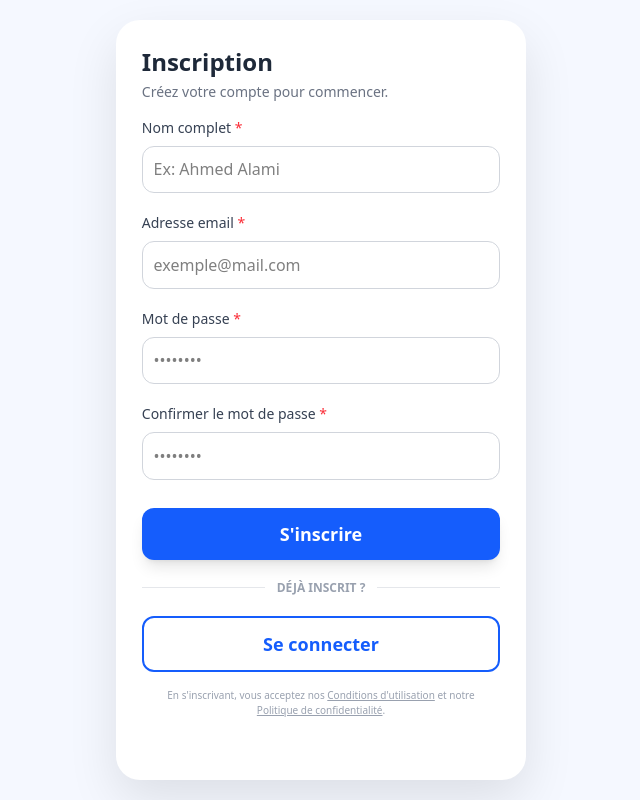
After one commit to Wassim-RF/Minerva, a PHP site: page /register in a window 1280 px wide. The commit adds this page. Shown: the whole page, without its empty margins (319-959 px from the left). Run offline with PHP 8.4, Linux system fonts and the light colour scheme.

Commit message:
feat: add registration page

```diff
--- a/app/controller/authController.php
+++ b/app/controller/authController.php
@@ -18,6 +18,9 @@
         public function showLogin() {
             include_once __DIR__ . '/../views/auth/login.php';
         }
+        public function showRegister() {
+            include_once __DIR__ . '/../views/auth/register.php';
+        }
 
         public function login() {
             if ($_SERVER['REQUEST_METHOD'] === 'POST') {
--- a/app/views/auth/login.php
+++ b/app/views/auth/login.php
@@ -45,6 +45,9 @@
         <a href="/register" class="w-full text-center border-2 border-blue-600 text-blue-600 text-lg font-semibold py-3 rounded-xl hover:bg-blue-50 transition-all duration-200">
             Créer un compte
         </a>
+        <p class="text-[10px] text-center text-gray-400 px-5">
+            En s'inscrivant, vous acceptez nos <a href="#" class="underline">Conditions d'utilisation</a> et notre <a href="#" class="underline">Politique de confidentialité</a>.
+        </p>
     </div>
 </body>
 </html>
--- /dev/null
+++ b/app/views/auth/register.php
@@ -0,0 +1,58 @@
+<?php
+    require_once __DIR__ . '/../../views/layout/head.php'
+?>
+<body class="w-full h-screen bg-[#F5F8FF] flex justify-center items-center flex-row p-[10%] pb-0 pt-0 overflow-hidden">
+    <div class="bg-white w-2/5 h-[95%] rounded-3xl shadow-[0_20px_50px_rgba(0,0,0,0.1)] p-[2.5%] flex flex-col gap-4 overflow-y-auto style-scrollbar">
+
+        <div class="flex flex-col gap-1">
+            <h1 class="text-2xl font-semibold text-gray-800">Inscription</h1>
+            <p class="text-sm text-gray-500">Créez votre compte pour commencer.</p>
+        </div>
+
+        <form method="POST" action="/register" class="flex flex-col gap-5">
+            <div class="flex flex-col gap-2">
+                <label class="text-sm font-medium text-gray-700">Nom complet <span class="text-red-500">*</span></label>
+                <input type="text" placeholder="Ex: Ahmed Alami" class="outline-none w-full border border-gray-300 p-[3%] rounded-xl transition-all duration-300 focus:border-[#6366F1] focus:ring-4 focus:ring-blue-100" required name="full_name">
+            </div>
+
+            <div class="flex flex-col gap-2">
+                <label class="text-sm font-medium text-gray-700">Adresse email <span class="text-red-500">*</span></label>
+                <input type="email" placeholder="exemple@mail.com" class="outline-none w-full border border-gray-300 p-[3%] rounded-xl transition-all duration-300 focus:border-[#6366F1] focus:ring-4 focus:ring-blue-100" required name="email_register">
+            </div>
+
+            <div class="flex flex-col gap-2">
+                <label class="text-sm font-medium text-gray-700">Mot de passe <span class="text-red-500">*</span></label>
+                <input type="password" placeholder="••••••••" class="outline-none w-full border border-gray-300 p-[3%] rounded-xl transition-all duration-300 focus:border-[#6366F1] focus:ring-4 focus:ring-blue-100" required name="password_register">
+            </div>
+
+            <div class="flex flex-col gap-2">
+                <label class="text-sm font-medium text-gray-700">Confirmer le mot de passe <span class="text-red-500">*</span></label>
+                <input type="password" placeholder="••••••••" class="outline-none w-full border border-gray-300 p-[3%] rounded-xl transition-all duration-300 focus:border-[#6366F1] focus:ring-4 focus:ring-blue-100" required name="password_confirm">
+            </div>
+
+            <button type="submit" class="w-full cursor-pointer bg-blue-600 text-white text-lg font-semibold py-3 rounded-xl shadow-lg hover:bg-blue-700 active:scale-[0.98] transition-all duration-200 mt-2">
+                S'inscrire
+            </button>
+        </form>
+
+        <div class="flex items-center gap-3 my-1">
+            <div class="h-[1px] bg-gray-200 flex-1"></div>
+            <span class="text-xs text-gray-400 uppercase font-bold">Déjà inscrit ?</span>
+            <div class="h-[1px] bg-gray-200 flex-1"></div>
+        </div>
+
+        <a href="/login" class="w-full text-center border-2 border-blue-600 text-blue-600 text-lg font-semibold py-3 rounded-xl hover:bg-blue-50 transition-all duration-200">
+            Se connecter
+        </a>
+
+        <p class="text-[10px] text-center text-gray-400 px-5">
+            En s'inscrivant, vous acceptez nos <a href="#" class="underline">Conditions d'utilisation</a> et notre <a href="#" class="underline">Politique de confidentialité</a>.
+        </p>
+    </div>
+</body>
+
+<style>
+    .style-scrollbar::-webkit-scrollbar { width: 5px; }
+    .style-scrollbar::-webkit-scrollbar-track { background: transparent; }
+    .style-scrollbar::-webkit-scrollbar-thumb { background: #E5E7EB; border-radius: 10px; }
+</style>
--- a/public/index.php
+++ b/public/index.php
@@ -15,6 +15,7 @@
 
     $router->add("GET" , "/" , [UserController::class , 'index']);
     $router->add("GET" , "/login" , [AuthController::class , 'showLogin']);
+    $router->add("GET" , "/register" , [AuthController::class , 'showRegister']);
     $router->add("POST" , "/login" , [AuthController::class , 'login']);
 
     $router->dispatch();
```
